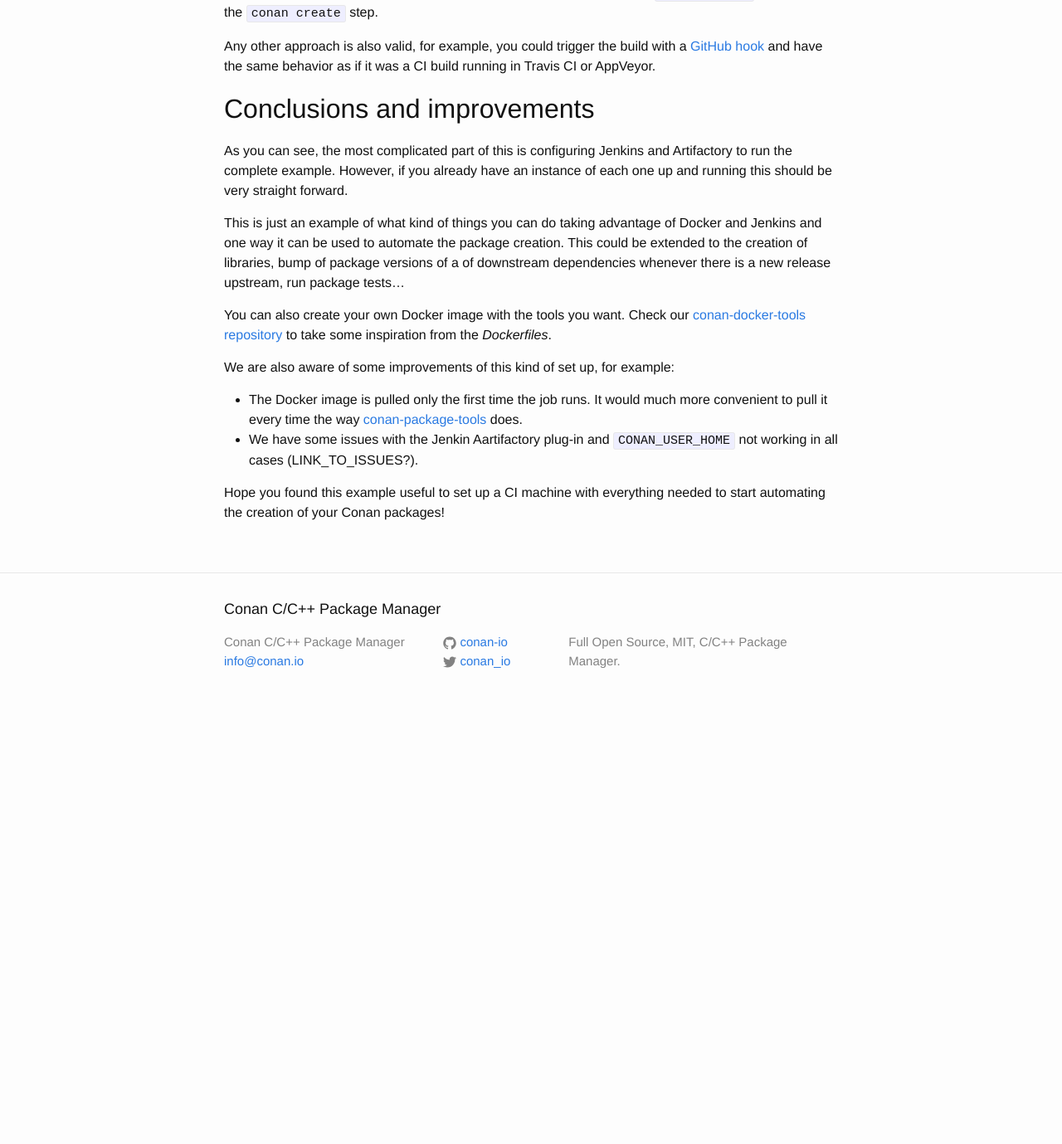
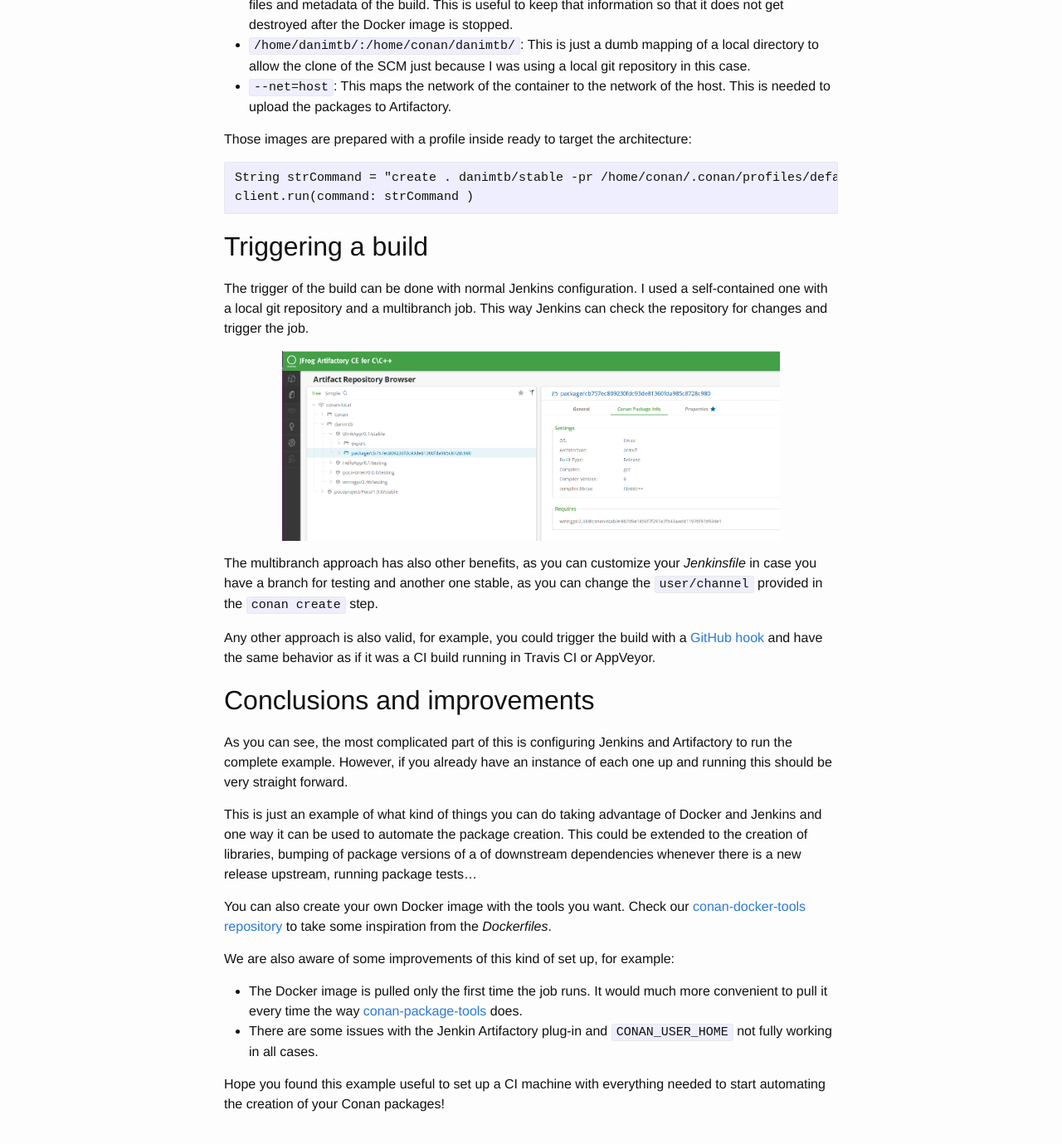
Before and after one commit to conan-io/conan-io.github.io, a Jekyll site: the page built from _posts/2018-04-23-Continuous-integration-for-C-C++embedded-devices-with-jenkins-docker-and-conan.markdown, in a window 1280 px wide and 1400 px high, scrolled down 5308 px. Shown: the top 1379 px of the window at 83% size. Built offline with Jekyll 4.4.1, drawn with Linux system fonts in a browser that asks for light colours; comment, search, counter and statistics services are not loaded; before the commit the page ends 6226 px from its top, so only the background shows below that; some of the changed text lies outside the part shown.

Commit message:
Added images

```diff
--- a/_posts/2018-04-18-Continuous-integration-for-C-C++embedded-devices-with-jenkins-docker-and-conan.markdown
+++ b/_posts/2018-04-23-Continuous-integration-for-C-C++embedded-devices-with-jenkins-docker-and-conan.markdown
@@ -24,6 +24,11 @@ However, when you start to support different devices it is quite easy to mess up
 time checking everything is setup correctly. To help with this we recently published a
 [how-to in our documentation](http://docs.conan.io/en/latest/howtos/run_conan_in_docker.html) showing a good range of Docker images
 ready to cross build.
+
+<p class="centered">
+    <img src="{{ site.url }}/assets/post_images/2018-04-23/title.png" align="center"
+    width="600" alt="Continuous integration for C/C++ embedded devices with Jenkins, Docker and Conan"/>
+</p>
 
 In this post we will show you how to use this images to setup a continuous integration job in Jenkins to cross build for ARM devices and
 create a final application.
@@ -142,7 +147,10 @@ need:
 
   Follow the installation steps and configure the plugin with your artifactory credentials:
 
-  IMAGE_HERE
+  <p class="centered">
+    <img src="{{ site.url }}/assets/post_images/2018-04-23/jenkins-artifactory-plugin.png" align="center"
+    width="600" alt="Configuration of the Jenkins Artifactory Plug-in"/>
+  </p>
 
 - **Docker**: Of course, we will be using Docker so we need to have it installed in the CI machine too.
 
@@ -214,7 +222,10 @@ Those images are prepared with a profile inside ready to target the architecture
 The trigger of the build can be done with normal Jenkins configuration. I used a self-contained one with a local git repository and a
 multibranch job. This way Jenkins can check the repository for changes and trigger the job.
 
-IMAGE_HERE
+<p class="centered">
+    <img src="{{ site.url }}/assets/post_images/2018-04-23/artifactory.png" align="center"
+    width="600" alt="BlinkApp package for armv7 uploaded to Artifactory"/>
+</p>
 
 The multibranch approach has also other benefits, as you can customize your *Jenkinsfile* in case you have a branch for testing and another
 one stable, as you can change the ``user/channel`` provided in the ``conan create`` step.
@@ -228,8 +239,8 @@ As you can see, the most complicated part of this is configuring Jenkins and Art
 already have an instance of each one up and running this should be very straight forward.
 
 This is just an example of what kind of things you can do taking advantage of Docker and Jenkins and one way it can be used to automate the
-package creation. This could be extended to the creation of libraries, bump of package versions of a of downstream dependencies whenever
-there is a new release upstream, run package tests...
+package creation. This could be extended to the creation of libraries, bumping of package versions of a of downstream dependencies whenever
+there is a new release upstream, running package tests...
 
 You can also create your own Docker image with the tools you want. Check our
 [conan-docker-tools repository](https://github.com/conan-io/conan-docker-tools) to take some inspiration from the *Dockerfiles*.
@@ -237,6 +248,6 @@ You can also create your own Docker image with the tools you want. Check our
 We are also aware of some improvements of this kind of set up, for example:
 - The Docker image is pulled only the first time the job runs. It would much more convenient to pull it every time the way
   [conan-package-tools](https://github.com/conan-io/conan-package-tools#using-docker) does.
-- We have some issues with the Jenkin Aartifactory plug-in and ``CONAN_USER_HOME`` not working in all cases (LINK_TO_ISSUES?).
+- There are some issues with the Jenkin Artifactory plug-in and ``CONAN_USER_HOME`` not fully working in all cases.
 
 Hope you found this example useful to set up a CI machine with everything needed to start automating the creation of your Conan packages!
```
Also changed, not shown: assets/post_images/2018-04-23/artifactory.png (added), assets/post_images/2018-04-23/jenkins-artifactory-plugin.png (added), assets/post_images/2018-04-23/title.png (added).
